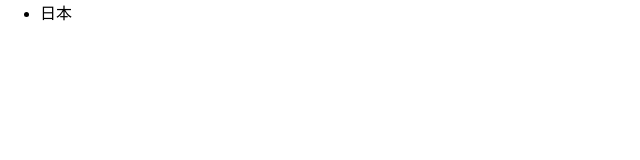
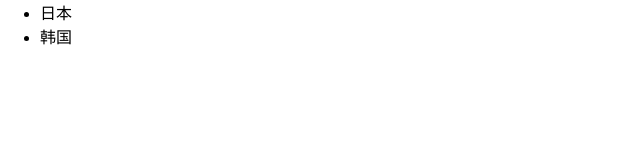
Before and after one commit to chanjian/git_practice, a plain HTML site: page index.html in a window 1280 px wide. Shown: the full height of the page, 0-640 px from the left. Drawn offline with Linux system fonts and the light colour scheme.

Commit message:
再次提交

```diff
--- a/index.html
+++ b/index.html
@@ -10,6 +10,7 @@
   <body>
     <ul>
         <li>日本</li>
+		<li>韩国</li>
     </ul>
   </body>
 </html>
```
